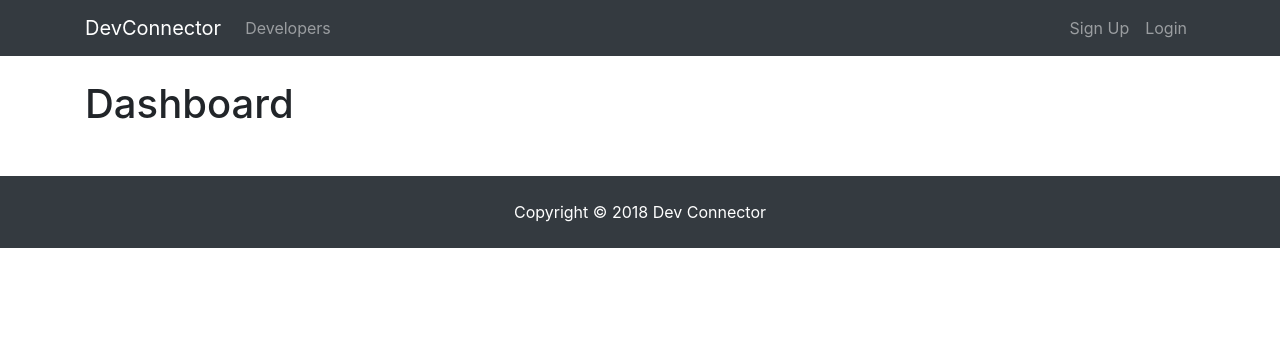
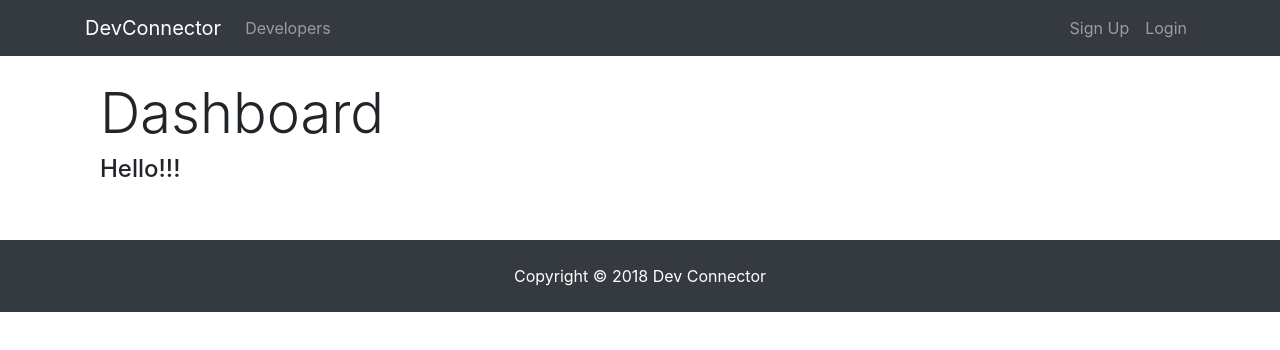
Before and after one commit to arandajm/devconnector, a React (Create React App) app in the folder client/: page /dashboard in a window 1280 px wide. Shown: the top 350 px of the page. Built offline with nearby package versions, Linux system fonts and the light colour scheme; no server answers.

Commit message:
Spinner Component - Dashboard Start

```diff
--- /dev/null
+++ b/client/src/components/common/Spinner.js
@@ -0,0 +1,16 @@
+import React from "react";
+import spinner from "./spinner.gif";
+
+const Spinner = () => {
+  return (
+    <div>
+      <img
+        src={spinner}
+        alt="Loading...."
+        style={{ width: "200px", margin: "auto", display: "block" }}
+      />
+    </div>
+  );
+};
+
+export default Spinner;
--- a/client/src/components/dashboard/Dashboard.js
+++ b/client/src/components/dashboard/Dashboard.js
@@ -1,6 +1,9 @@
 import React, { Component } from "react";
 import { connect } from "react-redux";
+import PropTypes from "prop-types";
 import { getCurrentProfile } from "../../actions/profileActions";
+import Spinner from "../common/Spinner";
+import { Link } from "react-router-dom";
 
 class Dashboard extends Component {
   componentDidMount() {
@@ -8,15 +11,58 @@
   }
 
   render() {
+    const { user } = this.props.auth;
+    const { profile, loading } = this.props.profile;
+
+    let dashboardContent;
+
+    if ((profile === null) | loading) {
+      dashboardContent = <Spinner />;
+    } else {
+      // Check if logged in user has profile data
+      if (Object.keys(profile).lenght > 0) {
+        dashboardContent = <h1>TODO: DISPLAY PROFILE!!!</h1>;
+      } else {
+        dashboardContent = (
+          <div>
+            <p className="lead text-muted">Welcome {user.name}!!!</p>
+            <p>You dont have to set a profile yet, please add some info!!</p>
+            <Link to="/create-profile" className="btn btn-lg btn-info">
+              Create Profile
+            </Link>
+          </div>
+        );
+      }
+      dashboardContent = <h4>Hello!!!</h4>;
+    }
+
     return (
-      <div>
-        <h1>Dashboard</h1>
+      <div className="dashboard">
+        <div className="container">
+          <div className="row">
+            <div className="col-md-12">
+              <h1 className="display-4 ">Dashboard</h1>
+              {dashboardContent}
+            </div>
+          </div>
+        </div>
       </div>
     );
   }
 }
 
+Dashboard.propTypes = {
+  getCurrentProfile: PropTypes.func.isRequired,
+  auth: PropTypes.object.isRequired,
+  profile: PropTypes.object.isRequired
+};
+
+const mapStateToProps = state => ({
+  auth: state.auth,
+  profile: state.profile
+});
+
 export default connect(
-  null,
+  mapStateToProps,
   { getCurrentProfile }
 )(Dashboard);
--- a/client/src/components/layout/Navbar.js
+++ b/client/src/components/layout/Navbar.js
@@ -8,8 +8,8 @@
 class Navbar extends Component {
   onLogoutClick(e) {
     e.preventDefault();
+    this.props.clearCurrentProfile();
     this.props.logoutUser();
-    this.props.clearCurrentProfile();
   }
   render() {
     const { isAuthenticated, user } = this.props.auth;
```
Also changed, not shown: client/src/components/common/spinner.gif (added), 1 other file (tests, documents, lock files or other folders).
